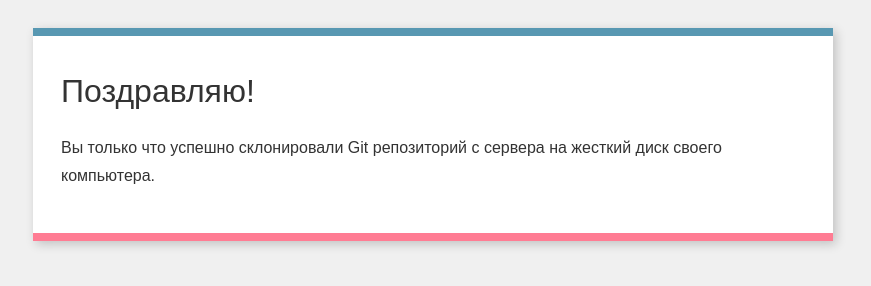
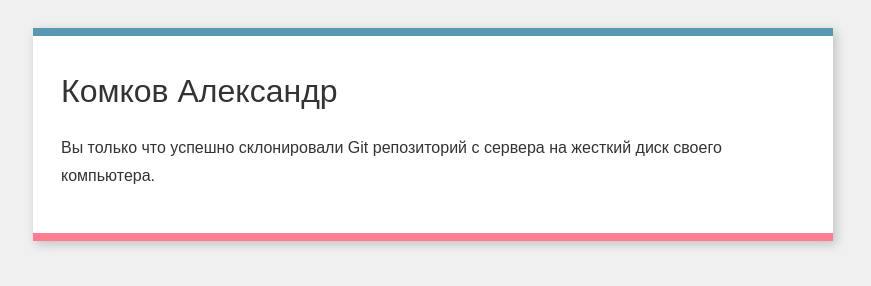
Before and after one commit to acrosomekomkov/git-welcome-test, a plain HTML site: page index.html in a window 1280 px wide. Shown: the whole page, without its empty margins (207-1078 px from the left). Drawn offline with Linux system fonts and the light colour scheme.

Commit message:
изменен заголовок h1

```diff
--- a/index.html
+++ b/index.html
@@ -9,7 +9,7 @@
     </head>
     <body>
         <div class="box">
-            <h1>Поздравляю!</h1>
+            <h1>Комков Александр</h1>
             <p>
                 Вы только что успешно склонировали Git репозиторий с сервера на
                 жесткий диск своего компьютера.
```
